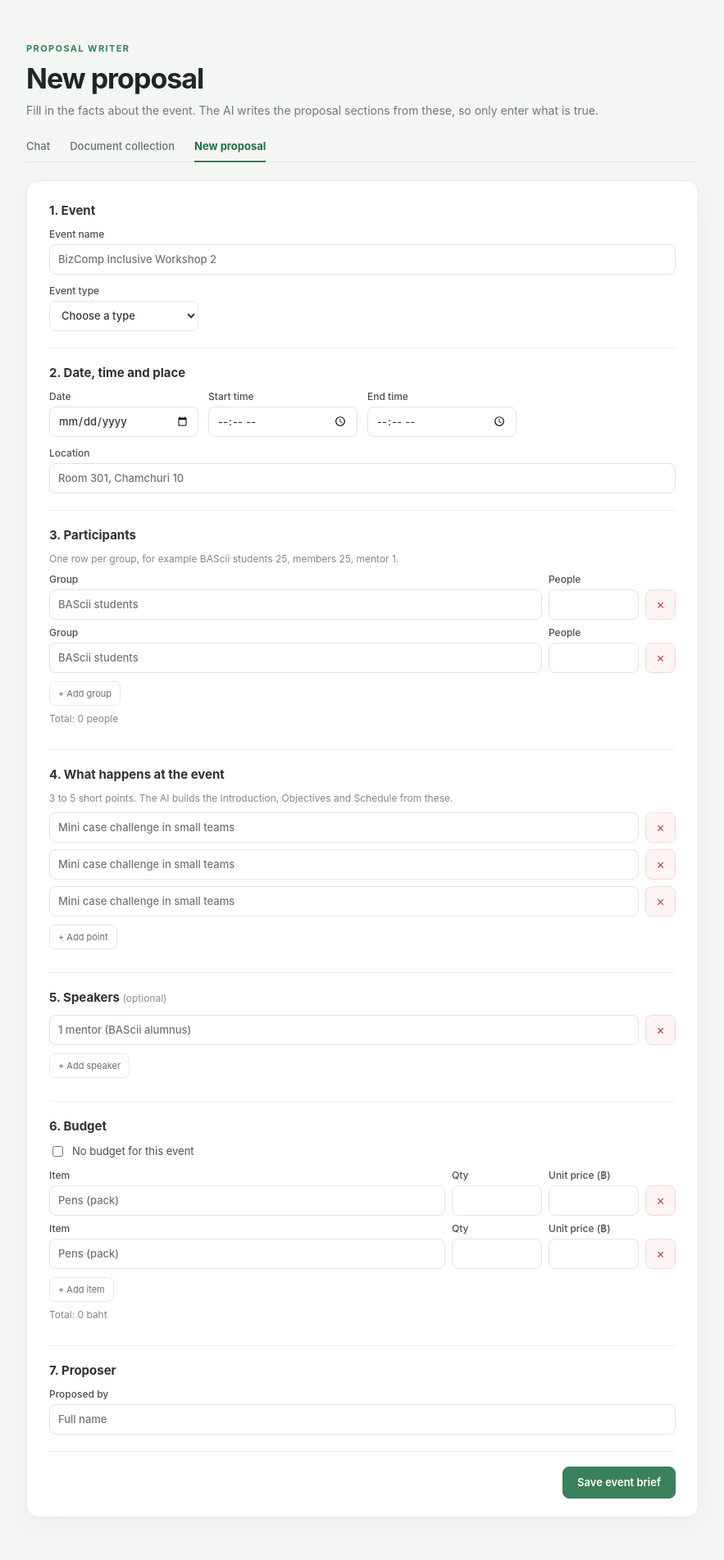
After one commit to mamamaming/3-fastest-swimmer, a Flask app: page /new in a window 1280 px wide. The commit adds this page. Shown: the whole page at 82% size, without its empty margins (198-1081 px from the left). Run offline with Flask 3, Linux system fonts and the light colour scheme.

Commit message:
Add proposal form page and build_brief (B1)
New /new page with the 7 form fields from SPEC.md. build_brief() checks
the form and returns an event brief in the agreed format; save_brief()
writes it to data/briefs/<id>.json. The proposer dropdown reads officers
from load_club_facts() and falls back to a text box until A4 is merged.

app.py: added the /new and /api/briefs routes only.
style.css: appended form styles at the end.

Co-Authored-By: Claude Opus 5.5 <noreply@anthropic.com>
Claude-Session: https://claude.ai/code/session_015zNijLDH14XXAAdePKyg3V

```diff
--- a/app.py
+++ b/app.py
@@ -12,6 +12,7 @@ from knowledge import (
     retrieve_context, save_index, split_text,
 )
 from ollama_client import OllamaError, run_chat_with_tools
+from writer import EVENT_TYPES, BriefError, build_brief, proposer_options, save_brief
 
 app = Flask(__name__)
 app.config["MAX_CONTENT_LENGTH"] = MAX_FILE_SIZE + 1024 * 1024
@@ -51,6 +52,23 @@ def index():
 @app.get("/documents")
 def documents_page():
     return render_template("documents.html")
+
+
+@app.get("/new")
+def new_proposal_page():
+    return render_template("new.html", event_types=EVENT_TYPES, proposers=proposer_options())
+
+
+@app.post("/api/briefs")
+def create_brief():
+    try:
+        brief = build_brief(request.get_json(silent=True))
+        brief_id = save_brief(brief)
+    except BriefError as error:
+        return jsonify(error="Please fix the form.", problems=error.problems), 400
+    except OSError as error:
+        return jsonify(error=f"Could not save the event brief: {error}"), 500
+    return jsonify(id=brief_id, brief=brief), 201
 
 
 @app.get("/api/documents")
--- /dev/null
+++ b/static/new.js
@@ -0,0 +1,130 @@
+// Proposal form page (B1). Owner: Yuay.
+(() => {
+  const form = document.getElementById('brief-form');
+  const statusBox = document.getElementById('form-status');
+  const submitButton = document.getElementById('submit-button');
+  const noBudget = document.getElementById('no-budget');
+  const budgetBlock = document.getElementById('budget-block');
+  const result = document.getElementById('result');
+
+  const lists = {
+    participant: { container: document.getElementById('participant-rows'), start: 2 },
+    activity: { container: document.getElementById('activity-rows'), start: 3, max: 5 },
+    speaker: { container: document.getElementById('speaker-rows'), start: 1 },
+    budget: { container: document.getElementById('budget-rows'), start: 2 },
+  };
+
+  function addRow(kind) {
+    const list = lists[kind];
+    if (list.max && list.container.children.length >= list.max) return;
+    const row = document.getElementById(`${kind}-template`).content.firstElementChild.cloneNode(true);
+    row.querySelector('.remove-button').addEventListener('click', () => {
+      row.remove();
+      updateTotals();
+      updateAddButtons();
+    });
+    row.addEventListener('input', updateTotals);
+    list.container.append(row);
+    updateAddButtons();
+    return row;
+  }
+
+  function updateAddButtons() {
+    for (const [kind, list] of Object.entries(lists)) {
+      const button = document.querySelector(`[data-add="${kind}"]`);
+      if (list.max) button.disabled = list.container.children.length >= list.max;
+    }
+  }
+
+  function readRows(kind) {
+    return [...lists[kind].container.children].map((row) => {
+      const values = {};
+      for (const input of row.querySelectorAll('[data-key]')) values[input.dataset.key] = input.value.trim();
+      return values;
+    });
+  }
+
+  function updateTotals() {
+    const people = readRows('participant').reduce((sum, row) => sum + (Number(row.count) || 0), 0);
+    document.getElementById('participant-total').textContent = `Total: ${people} people`;
+    const baht = readRows('budget').reduce((sum, row) => sum + (Number(row.qty) || 0) * (Number(row.unit_price) || 0), 0);
+    document.getElementById('budget-total').textContent = `Total: ${baht.toLocaleString('en-US')} baht`;
+  }
+
+  function showStatus(message, problems = [], isError = false) {
+    statusBox.replaceChildren();
+    statusBox.classList.toggle('error', isError);
+    if (message) {
+      const text = document.createElement('p');
+      text.textContent = message;
+      statusBox.append(text);
+    }
+    if (problems.length) {
+      const list = document.createElement('ul');
+      for (const problem of problems) {
+        const item = document.createElement('li');
+        item.textContent = problem;
+        list.append(item);
+      }
+      statusBox.append(list);
+    }
+  }
+
+  function collectForm() {
+    const field = (name) => form.elements[name]?.value.trim() ?? '';
+    return {
+      event_name: field('event_name'),
+      event_type: field('event_type'),
+      date: field('date'),
+      start_time: field('start_time'),
+      end_time: field('end_time'),
+      location: field('location'),
+      participants: readRows('participant'),
+      activities: readRows('activity').map((row) => row.text),
+      speakers: readRows('speaker').map((row) => row.text),
+      no_budget: noBudget.checked,
+      budget_items: noBudget.checked ? [] : readRows('budget'),
+      proposer: field('proposer'),
+    };
+  }
+
+  document.querySelectorAll('[data-add]').forEach((button) => {
+    button.addEventListener('click', () => addRow(button.dataset.add)?.querySelector('input')?.focus());
+  });
+
+  noBudget.addEventListener('change', () => {
+    budgetBlock.hidden = noBudget.checked;
+  });
+
+  form.addEventListener('submit', async (event) => {
+    event.preventDefault();
+    submitButton.disabled = true;
+    showStatus('Saving…');
+    try {
+      const response = await fetch('/api/briefs', {
+        method: 'POST',
+        headers: { 'Content-Type': 'application/json' },
+        body: JSON.stringify(collectForm()),
+      });
+      const data = await response.json().catch(() => ({}));
+      if (!response.ok) {
+        showStatus(data.error || 'Could not save the event brief.', data.problems || [], true);
+        return;
+      }
+      showStatus('');
+      document.getElementById('result-id').textContent = `Saved as data/briefs/${data.id}.json`;
+      document.getElementById('result-json').textContent = JSON.stringify(data.brief, null, 2);
+      result.hidden = false;
+      result.scrollIntoView({ behavior: 'smooth' });
+    } catch (error) {
+      showStatus(`Could not reach the app: ${error.message}`, [], true);
+    } finally {
+      submitButton.disabled = false;
+    }
+  });
+
+  for (const [kind, list] of Object.entries(lists)) {
+    for (let i = 0; i < list.start; i += 1) addRow(kind);
+  }
+  updateTotals();
+})();
--- a/static/style.css
+++ b/static/style.css
@@ -89,3 +89,36 @@ textarea::placeholder { color: #9ba39d; }
   .file-picker input { width: 100%; }
   .chat-card { height: calc(100vh - 255px); min-height: 330px; padding: 0 14px; }
 }
+
+/* Proposal form page (new.html). Owner: Yuay. */
+input[type="text"], input[type="number"], input[type="date"], input[type="time"], select { width: 100%; min-height: 37px; padding: 7px 10px; border: 1px solid #dfe5df; border-radius: 8px; background: #fff; color: #343b36; font: inherit; font-size: 13px; }
+input:focus, select:focus { border-color: #39805e; outline: 2px solid #39805e22; }
+.form-card { padding: 6px 27px 22px; }
+.form-section { padding: 20px 0; border-bottom: 1px solid #edf0ed; }
+.form-section h2 { margin: 0 0 12px; color: #2d342f; font-size: 15px; font-weight: 650; }
+.optional { color: #8a938c; font-size: 12px; font-weight: 400; }
+.hint { margin: 0 0 10px; color: #818b84; font-size: 12px; }
+.field-grid { display: grid; grid-template-columns: repeat(auto-fit, minmax(160px, 1fr)); gap: 12px; }
+.field { display: grid; gap: 5px; color: #48524b; font-size: 12px; font-weight: 550; }
+.field.wide { grid-column: 1 / -1; }
+.rows { display: grid; gap: 8px; margin-bottom: 10px; }
+.row { display: flex; align-items: flex-end; gap: 8px; }
+.row .grow { flex: 1; min-width: 0; }
+.row .small { flex: 0 0 110px; }
+.remove-button { flex: 0 0 37px; height: 37px; border: 1px solid #f0d9dc; border-radius: 8px; background: #fff4f4; color: #b64b59; font-size: 16px; }
+.add-row { margin-bottom: 8px; }
+.checkbox { display: flex; align-items: center; gap: 8px; margin-bottom: 12px; color: #48524b; font-size: 13px; }
+.form-footer { display: flex; align-items: flex-start; justify-content: space-between; gap: 16px; padding-top: 18px; }
+.form-status { color: #2e8055; font-size: 13px; }
+.form-status p { margin: 0; }
+.form-status ul { margin: 6px 0 0; padding-left: 18px; }
+.form-status.error { color: #b54755; }
+.result-card { margin-top: 18px; padding: 20px 27px; }
+.result-card h2 { margin: 0 0 6px; font-size: 15px; }
+.result-card pre { overflow-x: auto; margin: 0; padding: 14px; border-radius: 8px; background: #f3f5f3; font-size: 12px; }
+@media (max-width: 560px) {
+  .row { flex-wrap: wrap; }
+  .row .grow { flex-basis: 100%; }
+  .row .small { flex: 1; }
+  .form-card { padding: 6px 16px 18px; }
+}
--- /dev/null
+++ b/templates/new.html
@@ -0,0 +1,138 @@
+<!doctype html>
+<html lang="en">
+<head>
+  <meta charset="utf-8">
+  <meta name="viewport" content="width=device-width, initial-scale=1">
+  <title>New proposal</title>
+  <link rel="stylesheet" href="{{ url_for('static', filename='style.css') }}">
+</head>
+<body>
+  <main class="page-shell">
+    <div class="page-heading">
+      <p class="eyebrow">PROPOSAL WRITER</p>
+      <h1>New proposal</h1>
+      <p class="page-subtitle">Fill in the facts about the event. The AI writes the proposal sections from these, so only enter what is true.</p>
+      <nav class="page-nav" aria-label="Main navigation">
+        <a href="/">Chat</a>
+        <a href="/documents">Document collection</a>
+        <a class="active" href="/new" aria-current="page">New proposal</a>
+      </nav>
+    </div>
+
+    <form id="brief-form" class="content-card form-card" novalidate>
+      <section class="form-section" aria-labelledby="event-heading">
+        <h2 id="event-heading">1. Event</h2>
+        <div class="field-grid">
+          <label class="field wide">Event name
+            <input name="event_name" type="text" placeholder="BizComp Inclusive Workshop 2" required>
+          </label>
+          <label class="field">Event type
+            <select name="event_type" required>
+              <option value="" selected disabled>Choose a type</option>
+              {% for type in event_types %}<option value="{{ type }}">{{ type }}</option>{% endfor %}
+            </select>
+          </label>
+        </div>
+      </section>
+
+      <section class="form-section" aria-labelledby="when-heading">
+        <h2 id="when-heading">2. Date, time and place</h2>
+        <div class="field-grid">
+          <label class="field">Date <input name="date" type="date" required></label>
+          <label class="field">Start time <input name="start_time" type="time" required></label>
+          <label class="field">End time <input name="end_time" type="time" required></label>
+          <label class="field wide">Location
+            <input name="location" type="text" placeholder="Room 301, Chamchuri 10" required>
+          </label>
+        </div>
+      </section>
+
+      <section class="form-section" aria-labelledby="people-heading">
+        <h2 id="people-heading">3. Participants</h2>
+        <p class="hint">One row per group, for example BAScii students 25, members 25, mentor 1.</p>
+        <div id="participant-rows" class="rows"></div>
+        <button type="button" class="secondary-button add-row" data-add="participant">+ Add group</button>
+        <p class="hint" id="participant-total">Total: 0 people</p>
+      </section>
+
+      <section class="form-section" aria-labelledby="activities-heading">
+        <h2 id="activities-heading">4. What happens at the event</h2>
+        <p class="hint">3 to 5 short points. The AI builds the Introduction, Objectives and Schedule from these.</p>
+        <div id="activity-rows" class="rows"></div>
+        <button type="button" class="secondary-button add-row" data-add="activity">+ Add point</button>
+      </section>
+
+      <section class="form-section" aria-labelledby="speakers-heading">
+        <h2 id="speakers-heading">5. Speakers <span class="optional">(optional)</span></h2>
+        <div id="speaker-rows" class="rows"></div>
+        <button type="button" class="secondary-button add-row" data-add="speaker">+ Add speaker</button>
+      </section>
+
+      <section class="form-section" aria-labelledby="budget-heading">
+        <h2 id="budget-heading">6. Budget</h2>
+        <label class="checkbox"><input id="no-budget" name="no_budget" type="checkbox"> No budget for this event</label>
+        <div id="budget-block">
+          <div id="budget-rows" class="rows"></div>
+          <button type="button" class="secondary-button add-row" data-add="budget">+ Add item</button>
+          <p class="hint" id="budget-total">Total: 0 baht</p>
+        </div>
+      </section>
+
+      <section class="form-section" aria-labelledby="proposer-heading">
+        <h2 id="proposer-heading">7. Proposer</h2>
+        <label class="field">Proposed by
+          {% if proposers %}
+          <select name="proposer" required>
+            <option value="" selected disabled>Choose an officer</option>
+            {% for person in proposers %}<option value="{{ person.name }}">{{ person.name }}{% if person.role %} ({{ person.role }}){% endif %}</option>{% endfor %}
+          </select>
+          {% else %}
+          <input name="proposer" type="text" placeholder="Full name" required>
+          {% endif %}
+        </label>
+      </section>
+
+      <div class="form-footer">
+        <div id="form-status" class="form-status" role="status" aria-live="polite"></div>
+        <button id="submit-button" class="primary-button" type="submit">Save event brief</button>
+      </div>
+    </form>
+
+    <section id="result" class="content-card result-card" hidden aria-labelledby="result-heading">
+      <h2 id="result-heading">Event brief saved</h2>
+      <p class="hint" id="result-id"></p>
+      <pre id="result-json"></pre>
+    </section>
+  </main>
+
+  <template id="participant-template">
+    <div class="row">
+      <label class="field grow">Group <input data-key="group" type="text" placeholder="BAScii students"></label>
+      <label class="field small">People <input data-key="count" type="number" min="1" step="1" inputmode="numeric"></label>
+      <button type="button" class="remove-button" aria-label="Remove group">×</button>
+    </div>
+  </template>
+  <template id="activity-template">
+    <div class="row">
+      <label class="field grow"><span class="visually-hidden">Point</span><input data-key="text" type="text" placeholder="Mini case challenge in small teams"></label>
+      <button type="button" class="remove-button" aria-label="Remove point">×</button>
+    </div>
+  </template>
+  <template id="speaker-template">
+    <div class="row">
+      <label class="field grow"><span class="visually-hidden">Speaker</span><input data-key="text" type="text" placeholder="1 mentor (BAScii alumnus)"></label>
+      <button type="button" class="remove-button" aria-label="Remove speaker">×</button>
+    </div>
+  </template>
+  <template id="budget-template">
+    <div class="row">
+      <label class="field grow">Item <input data-key="item" type="text" placeholder="Pens (pack)"></label>
+      <label class="field small">Qty <input data-key="qty" type="number" min="0" step="any" inputmode="decimal"></label>
+      <label class="field small">Unit price (฿) <input data-key="unit_price" type="number" min="0" step="any" inputmode="decimal"></label>
+      <button type="button" class="remove-button" aria-label="Remove item">×</button>
+    </div>
+  </template>
+
+  <script src="{{ url_for('static', filename='new.js') }}"></script>
+</body>
+</html>
```
Also changed, not shown: writer.py (+185 -2 lines).
